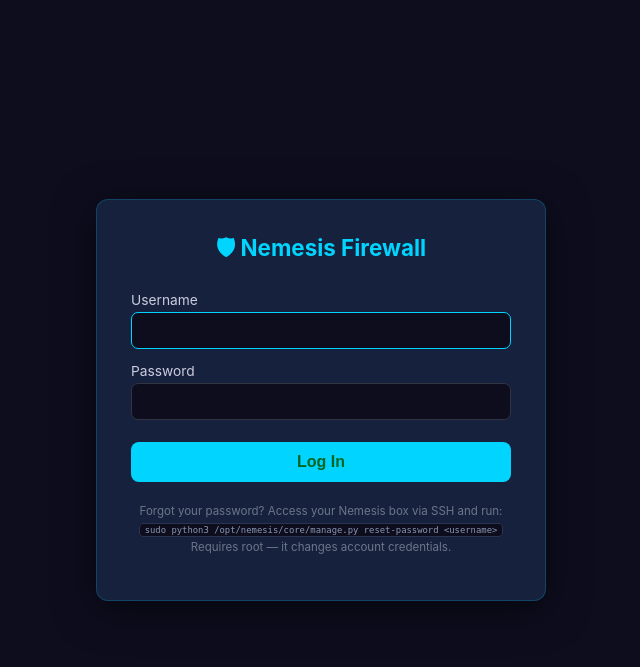
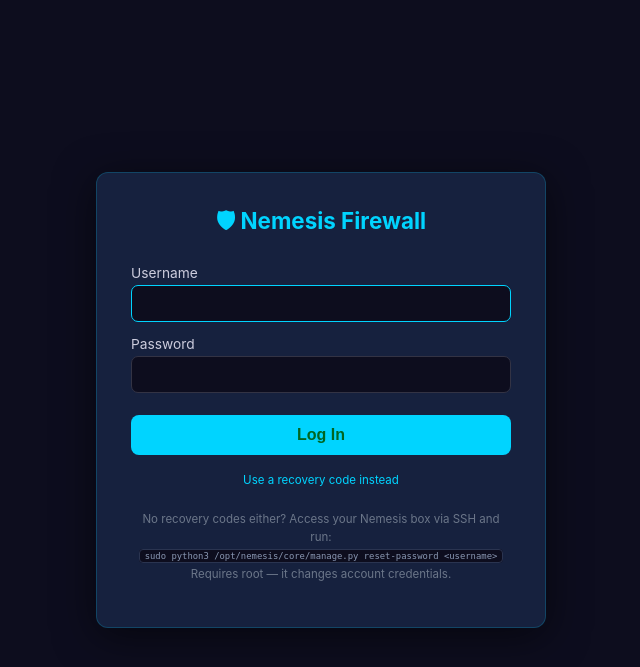
Before and after one commit to nemesis981/dashboard, a Flask app: page /login in a window 1280 px wide. Shown: the top 667 px of the page, without its empty margins (319-959 px from the left). Run offline with Flask 3, Linux system fonts and the light colour scheme.

Commit message:
feat(auth): link to recovery-code sign-in from the login page
Completes the recovery-code feature's login-page entry point, now that
generation is unblocked and the rest of the system is committed (previous
two commits). "Use a recovery code instead" links to /login/recovery,
placed above the SSH/manage.py fallback so recovery codes are the first
resort and the root-only CLI reset is the last one -- reframed from
"Forgot your password?" to "No recovery codes either?" to match that
ordering.

py_compile n/a (template); Jinja2 syntax independently verified via a
real Environment load. Rule-8 clean.

Co-Authored-By: Claude Sonnet 5 <noreply@anthropic.com>

```diff
--- a/templates/login.html
+++ b/templates/login.html
@@ -36,8 +36,11 @@
       <input type="password" id="password" name="password" autocomplete="current-password">
       <button type="submit">Log In</button>
     </form>
+    <p class="login-hint" style="margin-top:16px">
+      <a href="/login/recovery" style="color:#00d4ff;text-decoration:none">Use a recovery code instead</a>
+    </p>
     <p class="login-hint">
-      Forgot your password? Access your Nemesis box via SSH and run:<br>
+      No recovery codes either? Access your Nemesis box via SSH and run:<br>
       <code>sudo python3 /opt/nemesis/core/manage.py reset-password &lt;username&gt;</code><br>
       Requires root &mdash; it changes account credentials.
     </p>
```
